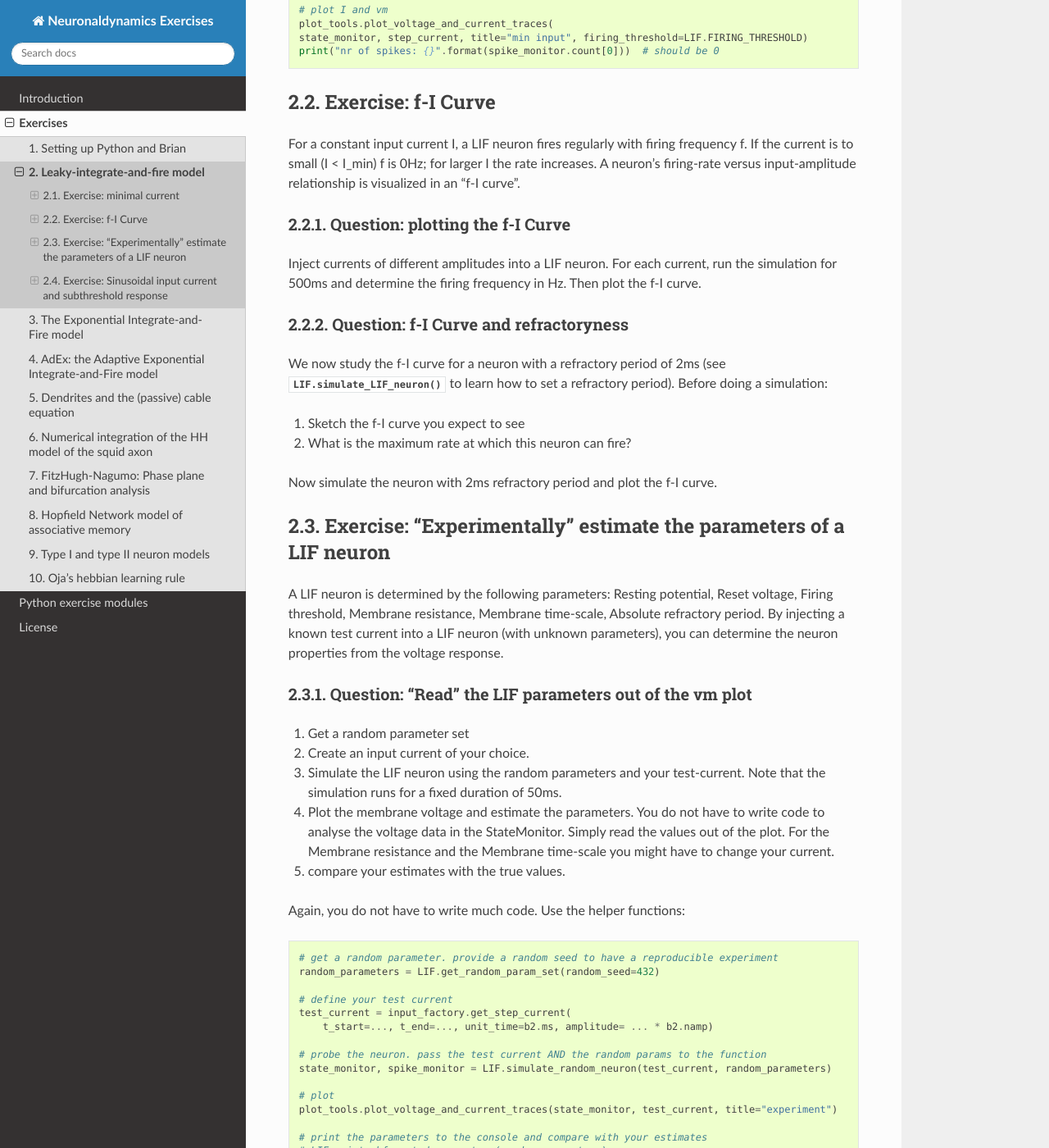
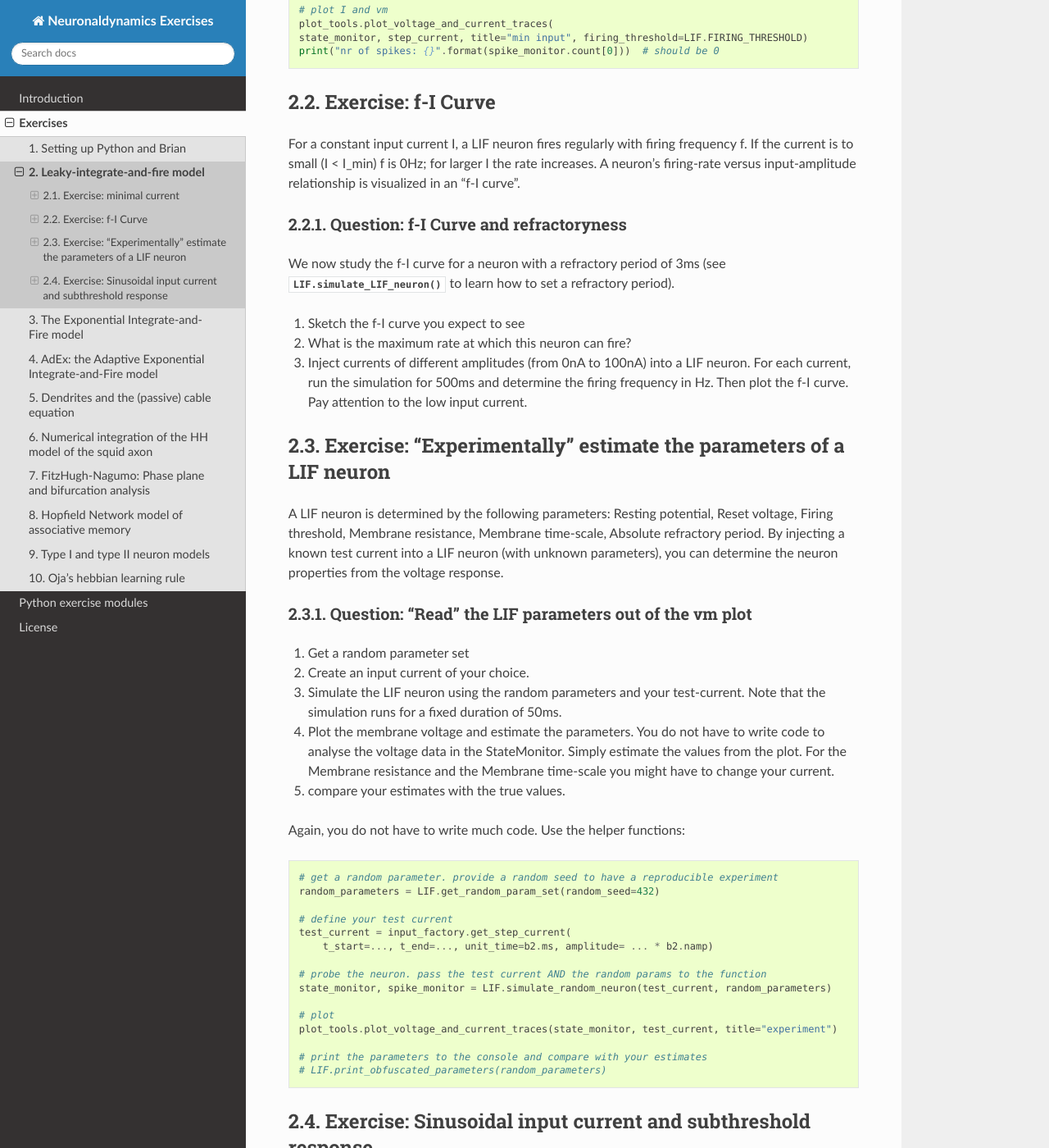
Before and after one commit to EPFL-LCN/neuronaldynamics-exercises, a Sphinx documentation site: the page built from doc/exercises/leaky-integrate-and-fire.rst, in a window 1280 px wide and 1400 px high, scrolled down 2263 px. Shown: the whole window at 82% size. Built offline with Sphinx 7.4.7 and the Read the Docs theme 2.0.0, drawn with Linux system fonts in a browser that asks for light colours; the version number could not be read and is left out; some of the changed text lies outside the part shown.

Commit message:
minor changes to doc

```diff
--- a/doc/exercises/exponential-integrate-and-fire.rst
+++ b/doc/exercises/exponential-integrate-and-fire.rst
@@ -63,7 +63,7 @@ Question:
 
 * modify the code example given above: Call :func:`.simulate_exponential_IF_neuron` with v_spike=+10mV (instead of the default value -30mV). What do you expect to happen? How many spikes will be generated?
 
-* Compute the minimal amplitude I_rh of a constant input current such that the neuron will elicit a spike.
+* Compute the minimal amplitude I_rh of a constant input current such that the neuron will elicit a spike. If you are not sure what and how to compute I_rh, have a look at `Figure 5.1 <http://neuronaldynamics.epfl.ch/online/Ch5.S1.html>`_  and `the textbox "Rheobase threshold and interpretation of parameters" <http://neuronaldynamics.epfl.ch/online/Ch5.S2.html>`_ in the book.
 
 * Validate your result: Modify the code given above and inject a current of amplitude I_rh and 300 ms duration into the expIF neuron.
 
--- a/doc/exercises/leaky-integrate-and-fire.rst
+++ b/doc/exercises/leaky-integrate-and-fire.rst
@@ -91,19 +91,14 @@ Exercise: f-I Curve
 -------------------
 For a constant input current I, a LIF neuron fires regularly with firing frequency f. If the current is to small (I < I_min) f is 0Hz; for larger I the rate increases. A neuron's firing-rate versus input-amplitude relationship is visualized in an "f-I curve".
 
-Question: plotting the f-I Curve
-~~~~~~~~~~~~~~~~~~~~~~~~~~~~~~~~
-Inject currents of different amplitudes into a LIF neuron. For each current, run the simulation for 500ms and determine the firing frequency in Hz. Then plot the f-I curve.
 
 Question: f-I Curve and refractoryness
 ~~~~~~~~~~~~~~~~~~~~~~~~~~~~~~~~~~~~~~
-We now study the f-I curve for a neuron with a refractory period of 2ms (see :func:`.LIF.simulate_LIF_neuron` to learn how to set a refractory period).
-Before doing a simulation:
+We now study the f-I curve for a neuron with a refractory period of 3ms (see :func:`.LIF.simulate_LIF_neuron` to learn how to set a refractory period).
 
 #. Sketch the f-I curve you expect to see
 #. What is the maximum rate at which this neuron can fire?
-
-Now simulate the neuron with 2ms refractory period and plot the f-I curve.
+#. Inject currents of different amplitudes (from 0nA to 100nA) into a LIF neuron. For each current, run the simulation for 500ms and determine the firing frequency in Hz. Then plot the f-I curve. Pay attention to the low input current.
 
 
 Exercise: "Experimentally" estimate the parameters of a LIF neuron
@@ -116,7 +111,7 @@ Question: "Read" the LIF parameters out of the vm plot
 #. Get a random parameter set
 #. Create an input current of your choice.
 #. Simulate the LIF neuron using the random parameters and your test-current. Note that the simulation runs for a fixed duration of 50ms.
-#. Plot the membrane voltage and estimate the parameters. You do not have to write code to analyse the voltage data in the StateMonitor. Simply read the values out of the plot. For the Membrane resistance and the Membrane time-scale you might have to change your current.
+#. Plot the membrane voltage and estimate the parameters. You do not have to write code to analyse the voltage data in the StateMonitor. Simply estimate the values from the plot. For the Membrane resistance and the Membrane time-scale you might have to change your current.
 #. compare your estimates with the true values.
 
 Again, you do not have to write much code. Use the helper functions:
@@ -166,11 +161,18 @@ Create a sinusoidal input current (see example below) and inject it into the LIF
 Question
 ~~~~~~~~
 
-For input frequencies between :math:`0.1kHz` and :math:`1.kHz`, plot the input frequency against the resulting *amplitude of subthreshold oscillations* of the membrane potential.
+For input frequencies between :math:`10 Hz` and :math:`1 kHz`, plot the   the resulting *amplitude of subthreshold oscillations* of the membrane potential vs. input frequency.
 
 Question
 ~~~~~~~~
 
-For input frequencies between :math:`0.1kHz` and :math:`1.kHz`, plot the
-input frequency against the resulting *frequency and phase of
-subthreshold oscillations* of the membrane potential.
+For input frequencies between :math:`10 Hz` and :math:`1 kHz`, plot the resulting *phase shift of subthreshold oscillations* of the membrane potential vs. input frequency.
+
+Question
+~~~~~~~~
+
+To what type of filter (High-Pass, Low-Pass) does this correspond?
+
+.. note::
+
+    It is not straight forward to automatically determine the phase shift in a script. For this exercise, simply get it "visually" from your plot. If you want to automatize the procedure in your Python script you could try the function scipy.signal.correlate().
```
